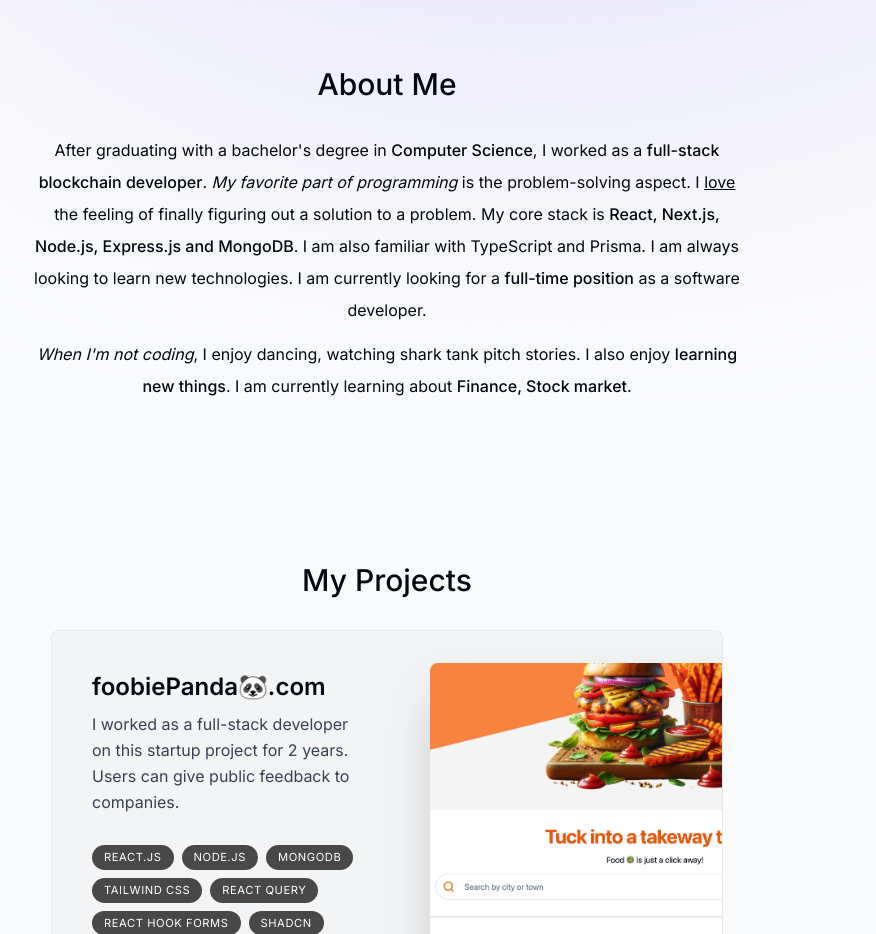
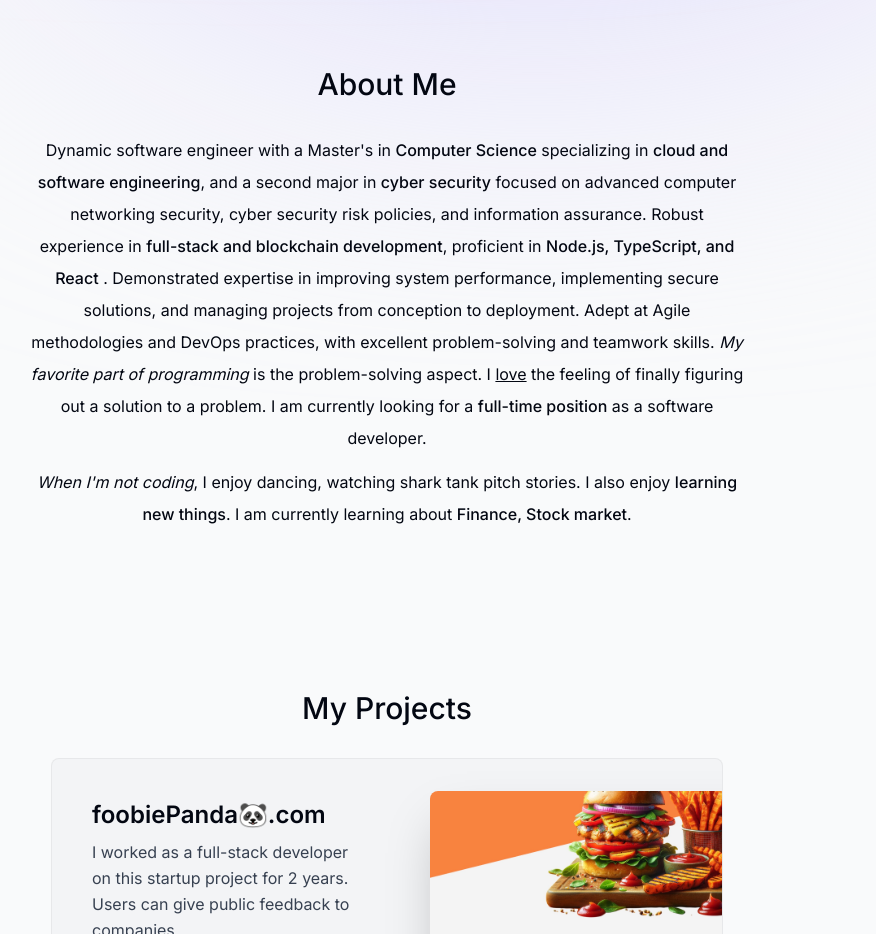
Before and after one commit to ootejreddy/nextjs_portfolio, a Next.js app: page / in a window 1280 px wide. Shown: the part 800-1734 px from the top of the page, without its empty margins (253-1129 px from the left). Built offline with nearby package versions, Linux system fonts and the light colour scheme.

Commit message:
Updated the information in the about section

```diff
--- a/components/About.tsx
+++ b/components/About.tsx
@@ -17,20 +17,27 @@ export default function About() {
     >
       <SectionHeading>About me</SectionHeading>
       <p className="mb-3">
-        After graduating with a bachelor's degree in{" "}
-        <span className="font-medium">Computer Science</span>, I worked as a{" "}
-        <span className="font-medium">full-stack blockchain developer</span>.{" "}
+        Dynamic software engineer with a Master's in{" "}
+        <span className="font-medium">Computer Science </span>
+        specializing in{" "}
+        <span className="font-medium">cloud and software engineering</span>, and
+        a second major in <span className="font-medium">cyber security</span>{" "}
+        focused on advanced computer networking security, cyber security risk
+        policies, and information assurance. Robust experience in{" "}
+        <span className="font-medium">
+          full-stack and blockchain development
+        </span>
+        , proficient in{" "}
+        <span className="font-medium">Node.js, TypeScript, and React</span> .
+        Demonstrated expertise in improving system performance, implementing
+        secure solutions, and managing projects from conception to deployment.
+        Adept at Agile methodologies and DevOps practices, with excellent
+        problem-solving and teamwork skills.{" "}
         <span className="italic">My favorite part of programming</span> is the
         problem-solving aspect. I <span className="underline">love</span> the
-        feeling of finally figuring out a solution to a problem. My core stack
-        is{" "}
-        <span className="font-medium">
-          React, Next.js, Node.js, Express.js and MongoDB
-        </span>
-        . I am also familiar with TypeScript and Prisma. I am always looking to
-        learn new technologies. I am currently looking for a{" "}
-        <span className="font-medium">full-time position</span> as a software
-        developer.
+        feeling of finally figuring out a solution to a problem. I am currently
+        looking for a <span className="font-medium">full-time position</span> as
+        a software developer.
       </p>
 
       <p>
--- a/components/Experience.tsx
+++ b/components/Experience.tsx
@@ -11,7 +11,7 @@ import { experiencesData } from "@/lib/data";
 import { useSectionInView } from "@/lib/hooks";
 
 export default function Experience() {
-  const { ref, inView } = useSectionInView("Experience", 0.25);
+  const { ref, inView } = useSectionInView("Experience", 0.35);
 
   return (
     <section id="experience" ref={ref} className="mb-28">
```
